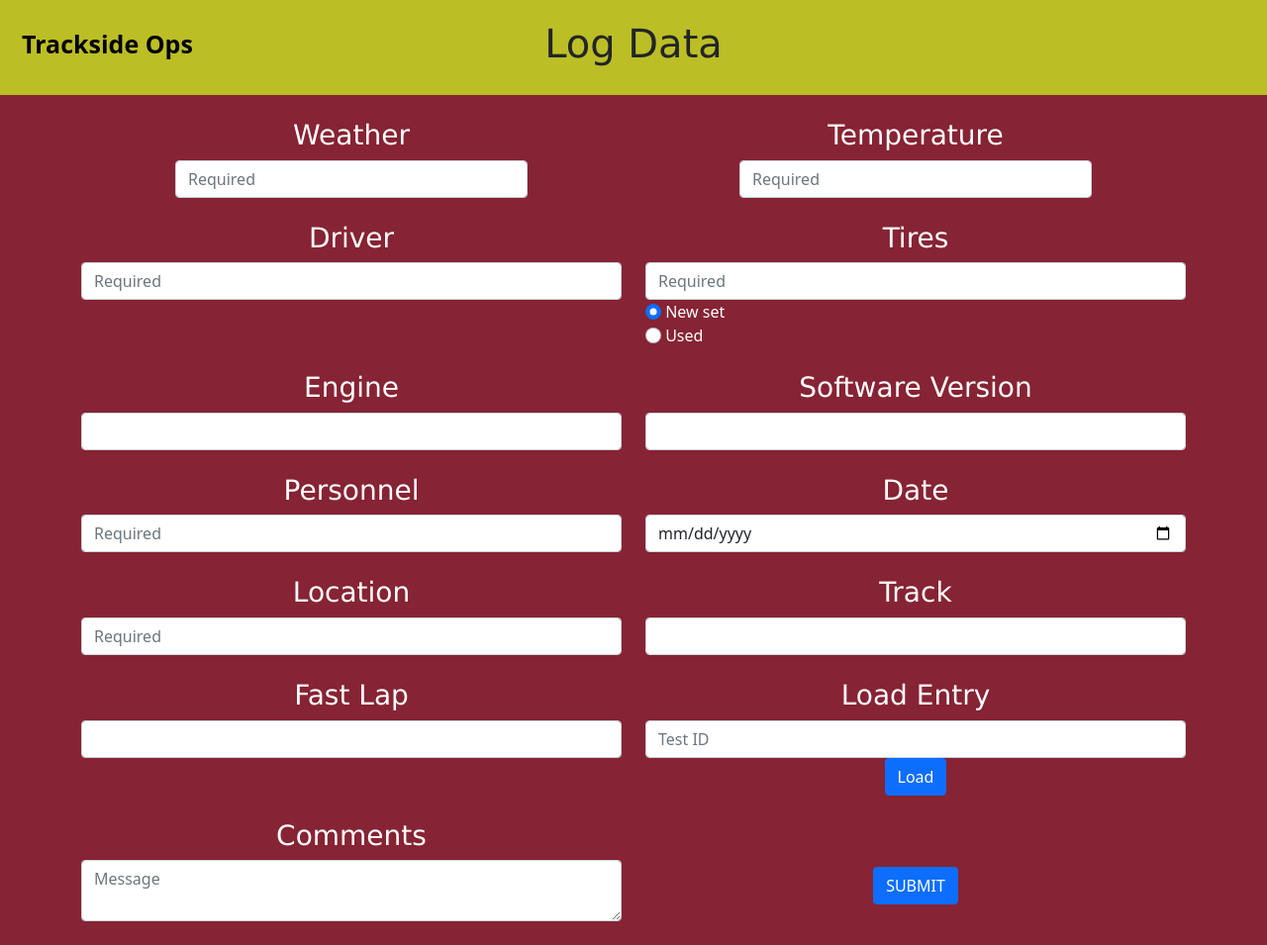
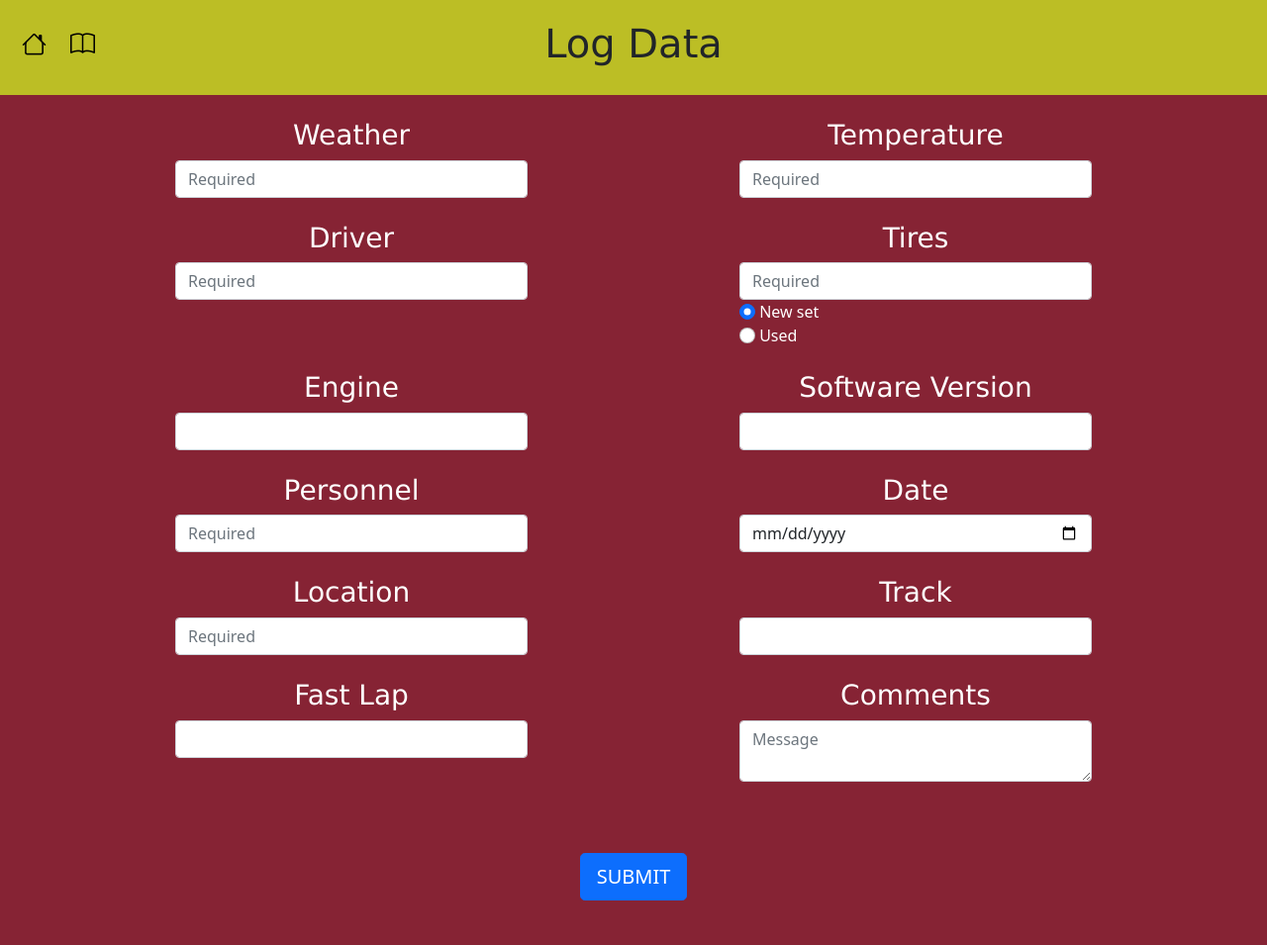
Before and after one commit to gopher-motorsports/trackside-ops, a Django app: page /collectdata in a window 1280 px wide. Shown: the whole page at 99% size. After the commit the page ends 910 px from the top, so only its background shows below. Run offline with Django 3.2, Linux system fonts and the light colour scheme; parts of the project's set-up code (start-up, migrations or seed data) failed here and were passed over.

Commit message:
added buttons and icons bootstrapped

```diff
--- a/data_entry/templates/data_entry/collectdata.html
+++ b/data_entry/templates/data_entry/collectdata.html
@@ -7,6 +7,8 @@
     <title>Trackside - Log Data</title>
     <link rel="stylesheet" href="{% static '/css/main.css' %}">
 	<!-- Bootstrap CDN -->
+	<!-- BS icons CDN -->
+	<link rel="stylesheet" href="https://cdn.jsdelivr.net/npm/bootstrap-icons@1.5.0/font/bootstrap-icons.css">
 	<link href="https://cdn.jsdelivr.net/npm/bootstrap@5.0.2/dist/css/bootstrap.min.css" rel="stylesheet" integrity="sha384-EVSTQN3/azprG1Anm3QDgpJLIm9Nao0Yz1ztcQTwFspd3yD65VohhpuuCOmLASjC" crossorigin="anonymous">
 	<script src="https://cdn.jsdelivr.net/npm/bootstrap@5.0.2/dist/js/bootstrap.bundle.min.js" integrity="sha384-MrcW6ZMFYlzcLA8Nl+NtUVF0sA7MsXsP1UyJoMp4YLEuNSfAP+JcXn/tWtIaxVXM" crossorigin="anonymous"></script>
 	<!-- end Bootstrap CDN -->
@@ -24,7 +26,8 @@
 	<div class="header" style="background-color: #Bcbe25">
 		<div class="row">
 			<div class="col-md-4" align="left">
-				<a href="{% url 'home' %}" class="logo">Trackside Ops</a>
+				<a href="{% url 'home' %}" class="logo"><i class="bi bi-house"></i></a>
+				<a href="{% url 'view_data' %}" class="logo"><i class="bi bi-book"></i></a>
 			</div>
 			<div class="col-md-4" align="left">
 				<h2 align="center" class="display-6">Log Data</h2>
@@ -43,121 +46,141 @@
 			</form>
 
 			{% elif entry %}
+			<br>
 			<form action="{% url 'collectdata' %}" method="post">
 				{% csrf_token %}
-				<br>
 				<!-- Row 1 -->
 				<div class="row">
-					<div class="col-md-6" align="center" id="weather">
+					<div class="col-md-1" align="right"></div>
+					<div class="col-md-4" align="center" id="weather">
 						<h3 class="weather">Weather</h3>
-						<input class="condition" type="text" name="weather" value="{{entry.weather}}">
+						<input class="form-control" type="text" name="weather" value="{{entry.weather}}">
 						<br>
 					</div>
-					<div class="col-md-6" align="center" id="temperature">
+					<div class="col-md-2"></div>
+					<div class="col-md-4" align="center" id="temperature">
 						<h3 class="temperature">Temperature</h3>
-						<input class="temperature" type="text" name="temperature" value="{{entry.temperature}}">
+						<input class="form-control" type="text" name="temperature" value="{{entry.temperature}}">
 					</div>
+					<div class="col-md-1" align="right"></div>
 				<!-- End row 1 -->
 				</div>
 				<br>
 				<!-- Row 2 -->
 				<div class="row">
 					<br>
-					<div class="col-md-6" align="center" id="driver">
+					<div class="col-md-1" align="left"></div>
+					<div class="col-md-4" align="center" id="driver">
 						<h3 class="driver">Driver</h3>
-						<input class="driver-field" type="text" name="driver" value="{{entry.driver}}">
+						<input class="form-control" type="text" name="driver" value="{{entry.driver}}">
 					</div>
+					<div class="col-md-2"></div>
 					<br>
-					<div class="col-md-6" align="center" id="tires">
+					<div class="col-md-4" align="center" id="tires">
 						<h3 class="tires">Tire Set</h3>
-						<input class="tires-field" type="text" name="tires" value="{{entry.tires}}">
-						<div class="radio">
+						<input class="form-control" type="text" name="tires" value="{{entry.tires}}">
+						<div class="radio" align="left">
 							<div>
+								<input type="radio" class="form-check-input" name="tire_condition" value="new_set" id="new_set" checked>
 								<label class="radio_tires" for="new">New set</label>
-								<input type="radio" name="tire_condition" value="new_set" id="new_set" checked>
 							</div>
 							<div>
+								<input type="radio" class="form-check-input" name="tire_condition" value="used" id="used">
 								<label class="radio_tires" for="used">Used</label>
-								<input type="radio" name="tire_condition" value="used" id="used">
 							</div>
 						</div>
 					</div>
+					<div class="col-md-1" align="right"></div>
 				<!-- End row 2 -->
 				</div>
 				<br>
 				<!-- Row 3 -->
 				<div class="row">
-					<div class="col-md-6" align="center" id="soft-eng">
+					<div class="col-md-1"></div>
+					<div class="col-md-4" align="center" id="soft-eng">
 						<h3 class="soft-eng">Engine</h3>
-						<input class="engine" type="text" name="engine" value={{entry.engine}}>
+						<input class="form-control" type="text" name="engine" value={{entry.engine}}>
 					</div>
-					<div class="col-md-6" align="center">
-						<h3 class="software">Software Version</h3>
-						<input class="software" type="text" name="software" value={{entry.software}}>
+					<div class="col-md-2"></div>
+					<div class="col-md-4" align="center">
+						<h3>Software Version</h3>
+						<input class="form-control" type="text" name="software" value={{entry.software}}>
 					</div>
+					<div class="col-md-1"></div>
 				<!-- End row 3 -->
 				</div>
 				<br>
 				<!-- Row 4 -->
 				<div class="row">
-					<div class="col-md-6" align="center">
+					<div class="col-md-1"></div>
+					<div class="col-md-4" align="center">
 						<h3 class="misc">Personnel</h3>
-						<input class="personnel" type="text" name="personnel" value={{personnel}}>
+						<input class="form-control" type="text" name="personnel" value={{personnel}}>
 					</div>
-					<div class="col-md-6" align="center" id="date">
+					<div class="col-md-2"></div>
+					<div class="col-md-4" align="center" id="date">
 						<h3 class="date">Date</h3>
-						<input class="date-field" type="date" id="datetime" name="date"
-						value={{date}} min="2020-01-01" max="2030-12-31">
+						<input class="form-control" type="date" name="date" value="{{entry.date}}" id="datetime" name="date"
+						value={{date}} min="2010-01-01" max="2030-12-31">
 					</div>
+					<div class="col-md-1"></div>
 				<!-- End row 4 -->
 				</div>
 				<br>
 				<!-- Row 5 -->
 				<div class="row">
-					<div class="col-md-6" align="center" id="location">
+					<div class="col-md-1"></div>
+					<div class="col-md-4" align="center" id="location">
 						<h3 class="location">Location</h3>
-						<input class="location-field" type="text" name="location" value={{entry.location}}>
+						<input class="form-control" type="text" name="location" value="{{entry.location}}">
 					</div>
-					<div class="col-md-6" align="center" id="fast_lap">
+					<div class="col-md-2"></div>
+					<div class="col-md-4" align="center" id="fast_lap">
 						<h3 class="fastest">Fast Lap</h3>
-						<input class="fastest-field" type="text" name="fast_lap" value={{entry.fast_lap}}>
+						<input class="form-control" type="text" name="fast_lap" value={{entry.fast_lap}}>
 					</div>
+					<div class="col-md-1"></div>
 				<!-- End row 5 -->
 				</div>
 				<br>
 				<!-- Row 6 -->
 				<div class="row">
-					<div class="col-md-6" align="center">
+					<div class="col-md-1"></div>
+					<div class="col-md-4" align="center">
 						<h3 class="label-track">Track</h3>
-						<input class="track-field" type="text" name="track" value={{entry.track}}>
+						<input class="form-control" type="text" name="track" value={{entry.track}}>
 					</div>
-					<div class="col-md-6" align="center">
+					<div class="col-md-2"></div>
+					<div class="col-md-4" align="center">
 						<h3 class="comments">Comments</h3>
-						<textarea name="comments" value={{entry.comments}}></textarea>
+						<textarea name="comments" class="form-control" value={{entry.comments}}></textarea>
 					</div>
+					<div class="col-md-1"></div>
 				<!-- End row 6 -->
 				</div>
 				<br>
 				<!-- Row 7 -->
 				<div class="row">
-					<div class="col-md-6" align="center">
+					<div class="col-md-1"></div>
+					<div class="col-md-4" align="center">
 						<form action="{% url 'collectdata' %}" method="post">
 							{% csrf_token %}
 							<div id="misc-load">
 								<h3 class="misc-load">Load Entry</h3>
-								<input class="load" type="text" name="entry_id" value={{entry.id}}>
+								<input class="form-control" type="text" name="entry_id" value={{entry.id}}>
 								<input type="text" name="method" value="load" style="display: none">
-								<label class="label-load">Test ID</label>
-								<button type="submit" class="btn-load">Load</button>
+								<button type="submit" class="btn btn-primary">Load</button>
 							</div>
 						</form>
 					</div>
-					<div class="col-md-6" align="center">
+					<div class="col-md-2"></div>
+					<div class="col-md-4" align="center">
 						<br>
 						<input style="display: none;" type="text" name="method" value="update">
 						<input type="text" name="entry_id" value="{{entry.id}}" style="display: none">
-						<button type="submit" onclick="clicked(event)" class="btn-submit">SUBMIT</button>
+						<button type="submit" onclick="clicked(event)" class="btn btn-primary">SUBMIT</button>
 					</div>
+					<div class="col-md-1"></div>
 				<!-- End row 7 -->
 				</div>
 				<br><br>
@@ -182,11 +205,13 @@
 					<div class="col-md-1" align="right"></div>
 				</div><br>
 				<div class="row">
-					<div class="col-md-6" align="center">
+					<div class="col-md-1" align="left"></div>
+					<div class="col-md-4" align="center">
 						<h3 class="driver">Driver</h3>
 						<input class="form-control" type="text" name="driver" placeholder="Required" required>
 					</div>
-					<div class="col-md-6" align="center">
+					<div class="col-md-2"></div>
+					<div class="col-md-4" align="center">
 						<h3 class="tires">Tires</h3>
 						<input class="form-control" type="text" name="tires" placeholder="Required" required>
 						<div class="radio" align="left">
@@ -200,61 +225,70 @@
 							</div>
 						</div>
 					</div>
+					<div class="col-md-1" align="center"></div>
 				</div><br>
 				<div class="row">
-					<div class="col-md-6" align="center">
+					<div class="col-md-1"></div>
+					<div class="col-md-4" align="center">
 						<h3 class="soft-eng">Engine</h3>
 						<input class="form-control" type="text" name="engine">
 					</div>
-					<div class="col-md-6" align="center">
+					<div class="col-md-2" align="center"></div>
+					<div class="col-md-4" align="center">
 						<h3>Software Version</h3>
 						<input class="form-control" type="text" name="software">
 					</div>
+					<div class="col-md-1"></div>
 				</div><br>
 				<div class="row">
-					<div class="col-md-6" align="center">
+					<div class="col-md-1"></div>
+					<div class="col-md-4" align="center">
 						<h3 class="misc">Personnel</h3>
 						<input class="form-control" type="text" name="personnel" placeholder="Required">
 					</div>
-					<div class="col-md-6" align="center">
+					<div class="col-md-2"></div>
+					<div class="col-md-4" align="center">
 						<h3 class="date">Date</h3>
 						<input class="form-control" type="date" id="datetime" name="date"
-							min="2020-01-01" max="2030-12-31">
+							min="2010-01-01" max="2030-12-31">
 					</div>
+					<div class="col-md-1"></div>
 				</div><br>
 				<div class="row">
-					<div class="col-md-6" align="center">
+					<div class="col-md-1"></div>
+					<div class="col-md-4" align="center">
 						<h3 class="location">Location</h3>
 						<input class="form-control" type="text" name="location" placeholder="Required" required>
 					</div>
-					<div class="col-md-6" align="center">
+					<div class="col-md-2"></div>
+					<div class="col-md-4" align="center">
 						<h3>Track</h3>
 						<input class="form-control" type="text" name="track">
 					</div>
+					<div class="col-md-1"></div>
 				</div><br>
 				<div class="row">
-					<div class="col-md-6" align="center">
+					<div class="col-md-1"></div>
+					<div class="col-md-4" align="center">
 						<h3 class="fastest">Fast Lap</h3>
 						<input class="form-control" type="text" name="fast_lap">
 					</div>
-					<div class="col-md-6" align="center">
-						<h3 class="misc-load">Load Entry</h3>
-						<input class="form-control" placeholder="Test ID" type="text" name="entry_id">
-						<input type="text" name="method" value="load" style="display: none">
-						<button type="submit" class="btn btn-primary">Load</button>
-					</div>
-				</div><br>
-				<div class="row">
-					<div class="col-md-6" align="center">
+					<div class="col-md-2"></div>
+					<div class="col-md-4" align="center">
 						<h3 class="comments">Comments</h3>
 						<textarea placeholder="Message" class="form-control" name="comments"></textarea>
 						<input style="display: none;" type="text" name="update" value="False">
 					</div>
-					<div class="col-md-6" align="center">
-						<br><br>
-						<button type="submit" class="btn btn-primary">SUBMIT</button>
-					</div>
-				</div>
+					<div class="col-md-1"></div>
+				</div><br>
+				<br><br>
+				<div class="row">
+						<div class="col-md-2"></div>
+						<div class="col-md-8" align="center">
+							<button type="submit" class="btn btn-primary btn-lg btn-block">SUBMIT</button>
+						</div>
+						<div class="col-md-2"></div>
+
 				</div><br>
 			</form>
 			{% endif %}
--- a/data_entry/templates/data_entry/createuser.html
+++ b/data_entry/templates/data_entry/createuser.html
@@ -6,6 +6,8 @@
     <meta name="viewport" content="width=device-width, initial-scale=1.0">
     <title>Trackside - Create User</title>
     <link rel="stylesheet" href="{% static '/css/main.css' %}">
+	<link href="https://cdn.jsdelivr.net/npm/bootstrap@5.0.2/dist/css/bootstrap.min.css" rel="stylesheet" integrity="sha384-EVSTQN3/azprG1Anm3QDgpJLIm9Nao0Yz1ztcQTwFspd3yD65VohhpuuCOmLASjC" crossorigin="anonymous">
+	<script src="https://cdn.jsdelivr.net/npm/bootstrap@5.0.2/dist/js/bootstrap.bundle.min.js" integrity="sha384-MrcW6ZMFYlzcLA8Nl+NtUVF0sA7MsXsP1UyJoMp4YLEuNSfAP+JcXn/tWtIaxVXM" crossorigin="anonymous"></script>
 </head>
 <body>
     <div class="create-user">
```
Also changed, not shown: data_entry/templates/data_entry/viewdata.html (+61 -9 lines).
